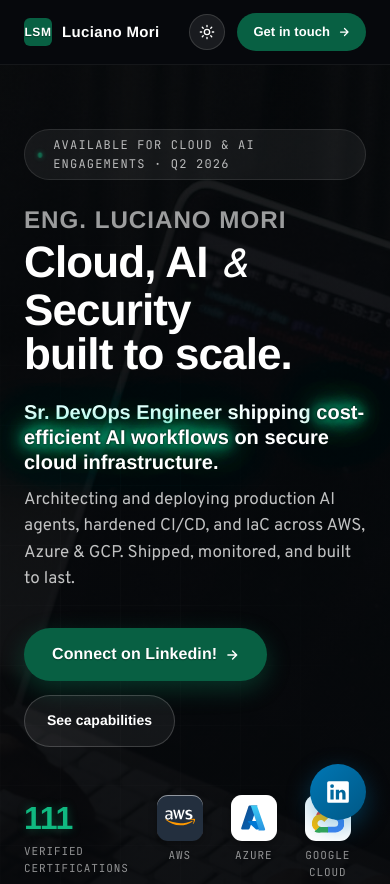
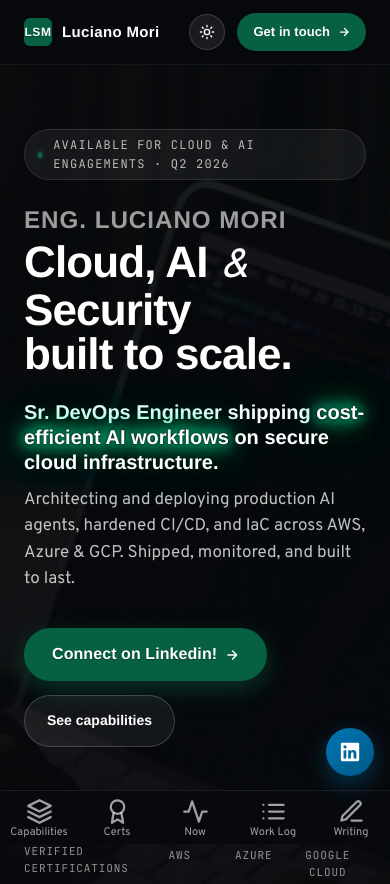
Before and after one commit to lucianosmori/landing, an Astro site: page / in a window 390 px wide. Shown: the top 884 px of the page. Built offline with nearby package versions, Linux system fonts and the light colour scheme; Astro itself is replaced by a stand-in of ours; some packages are replaced by stand-ins of ours; no server answers; a web font is replaced by a local one.

Commit message:
nav: add mobile bottom tab bar, replacing the disappearing header links
Below 800px the header nav links were set to display:none with no
replacement, so Capabilities/Certifications/Now/Work Log/Writing were
unreachable from the header on mobile.

Add a fixed bottom tab bar (icon + label per item) shown only <=800px:
- 5 tabs; Now/Work Log/Writing reuse the existing isActive() helper for
  aria-current, Capabilities/Certs link to /#capabilities and /#certs so
  they resolve from any page.
- Locked bar height (54px + safe-area inset); 27px icons / 11px labels
  sized to fill it. Solid background so page content does not ghost
  through. Theme-aware; active tab uses brand green.
- body gets bottom padding on mobile so the footer clears the bar.
- The LinkedIn FAB shrinks to 48px and lifts to ride just above the bar
  on mobile; desktop FAB unchanged.

Top <nav> labelled aria-label="Primary" so it is distinct from the new
bottom <nav> for screen readers. Desktop layout unaffected.

Co-Authored-By: Claude Opus 4.7 (1M context) <noreply@anthropic.com>

```diff
--- a/public/style.css
+++ b/public/style.css
@@ -894,3 +894,52 @@ body {
 }
 .fab svg { width: 26px; height: 26px; fill: #fff; transition: transform .3s ease; }
 .fab:hover svg { transform: rotate(5deg); }
+
+/* =========================================================
+   Bottom tab bar — mobile primary navigation.
+   Replaces the (hidden) .nav-links below 800px. The bar runs
+   at a locked height; icons and labels are sized to fill it,
+   so making them larger never grows the bar.
+   ========================================================= */
+.bottom-nav { display: none; }
+.bn-item {
+  flex: 1;
+  display: flex;
+  flex-direction: column;
+  align-items: center;
+  justify-content: center;
+  gap: 2px;
+  text-decoration: none;
+  font-family: var(--font-body);
+  font-size: 11px;
+  line-height: 1;
+  white-space: nowrap;
+  color: rgba(255,255,255,.62);
+  transition: color .2s ease;
+}
+.bn-item svg { width: 27px; height: 27px; }
+[data-theme="light"] .bn-item { color: rgba(0,0,0,.58); }
+.bn-item[aria-current="page"] { color: var(--brand-green-bright); }
+[data-theme="light"] .bn-item[aria-current="page"] { color: var(--brand-green-dark); }
+
+@media (max-width: 800px) {
+  .bottom-nav {
+    display: flex;
+    position: fixed;
+    left: 0; right: 0; bottom: 0;
+    z-index: 60;
+    height: calc(54px + env(safe-area-inset-bottom, 0px));
+    padding-bottom: env(safe-area-inset-bottom, 0px);
+    background: var(--nav-bg, #07090c);
+    border-top: 1px solid var(--nav-border, rgba(255,255,255,.08));
+  }
+  /* keep page content and footer clear of the fixed bar */
+  body { padding-bottom: calc(54px + env(safe-area-inset-bottom, 0px)); }
+  /* lift the LinkedIn FAB so it rides just above the bar */
+  .fab {
+    right: 16px;
+    bottom: calc(54px + 14px + env(safe-area-inset-bottom, 0px));
+    width: 48px; height: 48px;
+  }
+  .fab svg { width: 22px; height: 22px; }
+}
--- a/src/components/Nav.astro
+++ b/src/components/Nav.astro
@@ -5,7 +5,7 @@ const isActive = (href: string) => {
   return path === href || path.startsWith(href + "/");
 };
 ---
-<nav class="nav">
+<nav class="nav" aria-label="Primary">
   <div class="nav-inner">
     <a href="/" class="brand">
       <span class="brand-mark">LSM</span>
@@ -36,6 +36,29 @@ const isActive = (href: string) => {
   </div>
 </nav>
 
+<nav class="bottom-nav" aria-label="Site sections">
+  <a href="/#capabilities" class="bn-item">
+    <svg viewBox="0 0 24 24" fill="none" stroke="currentColor" stroke-width="2" stroke-linecap="round" stroke-linejoin="round"><path d="M12 2 2 7l10 5 10-5-10-5z"/><path d="M2 17l10 5 10-5"/><path d="M2 12l10 5 10-5"/></svg>
+    <span>Capabilities</span>
+  </a>
+  <a href="/#certs" class="bn-item">
+    <svg viewBox="0 0 24 24" fill="none" stroke="currentColor" stroke-width="2" stroke-linecap="round" stroke-linejoin="round"><circle cx="12" cy="8" r="6"/><path d="M8.5 13.5 7 22l5-3 5 3-1.5-8.5"/></svg>
+    <span>Certs</span>
+  </a>
+  <a href="/now" class="bn-item" aria-current={isActive("/now") ? "page" : undefined}>
+    <svg viewBox="0 0 24 24" fill="none" stroke="currentColor" stroke-width="2" stroke-linecap="round" stroke-linejoin="round"><path d="M22 12h-4l-3 9L9 3l-3 9H2"/></svg>
+    <span>Now</span>
+  </a>
+  <a href="/work-log" class="bn-item" aria-current={isActive("/work-log") ? "page" : undefined}>
+    <svg viewBox="0 0 24 24" fill="none" stroke="currentColor" stroke-width="2" stroke-linecap="round" stroke-linejoin="round"><path d="M8 6h13M8 12h13M8 18h13M3 6h.01M3 12h.01M3 18h.01"/></svg>
+    <span>Work Log</span>
+  </a>
+  <a href="/writing" class="bn-item" aria-current={isActive("/writing") ? "page" : undefined}>
+    <svg viewBox="0 0 24 24" fill="none" stroke="currentColor" stroke-width="2" stroke-linecap="round" stroke-linejoin="round"><path d="M12 20h9"/><path d="M16.5 3.5a2.1 2.1 0 0 1 3 3L7 19l-4 1 1-4z"/></svg>
+    <span>Writing</span>
+  </a>
+</nav>
+
 <script is:inline>
   (function () {
     var sun  = '<svg viewBox="0 0 24 24" fill="none" stroke="currentColor" stroke-width="2" stroke-linecap="round" stroke-linejoin="round"><circle cx="12" cy="12" r="4"/><path d="M12 2v2M12 20v2M4.93 4.93l1.41 1.41M17.66 17.66l1.41 1.41M2 12h2M20 12h2M4.93 19.07l1.41-1.41M17.66 6.34l1.41-1.41"/></svg>';
```
